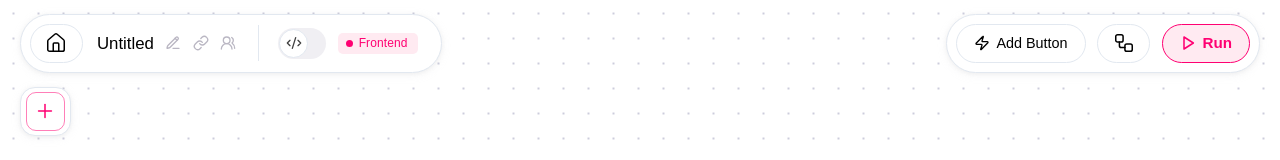
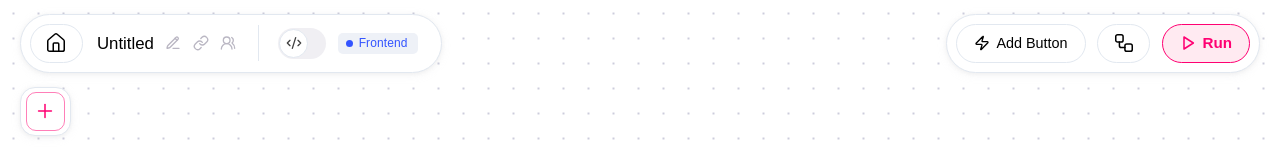
Before and after one commit to meiy112/Floowbox, a Next.js app in the folder frontend/: page /custom-flow in a window 1280 px wide. Shown: the top 160 px of the page. Built offline with nearby package versions, Linux system fonts and the light colour scheme; a web font is replaced by a local one.

Commit message:
Model input border

```diff
--- a/frontend/app/components/models/AIModel.tsx
+++ b/frontend/app/components/models/AIModel.tsx
@@ -121,7 +121,7 @@ const Header = ({ type, isOpen, setIsOpen }: HeaderProps) => {
                   onBlur={handleBlur}
                   onKeyDown={handleKeyDown}
                   autoFocus
-                  className="border border-gray-300 rounded w-full focus:outline-none"
+                  className="w-full focus:outline-none border-none"
                 />
               ) : (
                 <div
--- a/frontend/app/custom-flow/TopMenu.tsx
+++ b/frontend/app/custom-flow/TopMenu.tsx
@@ -272,7 +272,7 @@ const SystemStatus = ({ isFrontend }: { isFrontend: boolean }) => {
     <div
       className="flex gap-x-[0.4em] items-center justify-center pr-[0.7em] pl-[0.6em] py-[0.08em] rounded-[5px] mr-[1em]"
       style={
-        isFrontend
+        !isFrontend
           ? { background: "var(--secondary" }
           : { background: "#EEF1F7" }
       }
@@ -281,7 +281,7 @@ const SystemStatus = ({ isFrontend }: { isFrontend: boolean }) => {
         <div
           className="aspect-square w-[0.45em] rounded-[10em]"
           style={
-            isFrontend
+            !isFrontend
               ? { background: "var(--primary)" }
               : { background: "#3354FF" }
           }
@@ -289,7 +289,7 @@ const SystemStatus = ({ isFrontend }: { isFrontend: boolean }) => {
       </div>
       <span
         className="text-[0.75rem] text-[var(--primary)] tracking-[0.01em] font-medium"
-        style={isFrontend ? { color: "var(--primary)" } : { color: "#3354FF" }}
+        style={!isFrontend ? { color: "var(--primary)" } : { color: "#3354FF" }}
       >
         {isFrontend ? "Frontend" : "Backend"}
       </span>
--- a/frontend/app/layout.tsx
+++ b/frontend/app/layout.tsx
@@ -24,20 +24,12 @@ export default function RootLayout({
   children: React.ReactNode;
 }>) {
   return (
-    <>
-      <html lang="en" suppressHydrationWarning>
-        <head />
-        <body>
-          <ThemeProvider
-            attribute="class"
-            defaultTheme="light"
-            enableSystem
-            disableTransitionOnChange
-          >
-            {children}
-          </ThemeProvider>
-        </body>
-      </html>
-    </>
+    <html lang="en">
+      <body
+        className={`${geistSans.variable} ${geistMono.variable} antialiased`}
+      >
+        {children}
+      </body>
+    </html>
   );
 }
```
